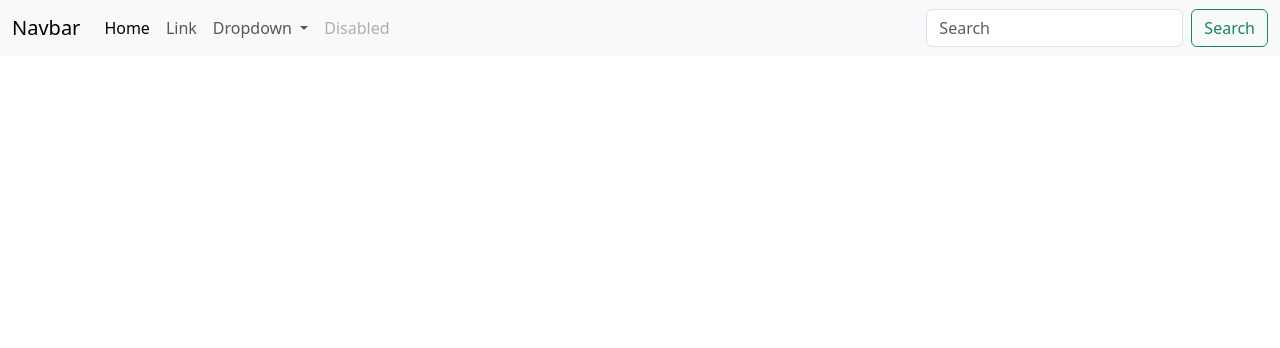
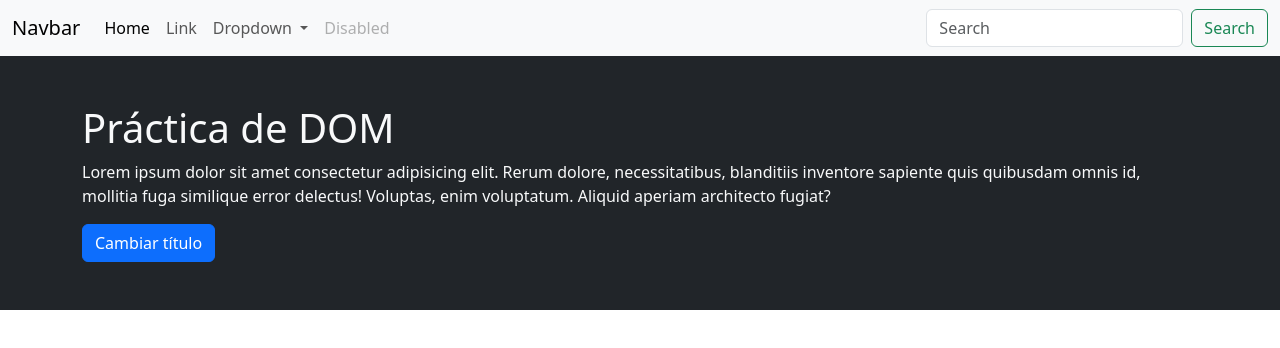
Before and after one commit to anasoledad/practicaDOM-c39, a plain HTML site: page index.html in a window 1280 px wide. Drawn offline with nearby package versions, Linux system fonts and the light colour scheme.

Commit message:
Agregamos el banner principal

```diff
--- a/index.html
+++ b/index.html
@@ -47,7 +47,18 @@
             </div>
           </nav>
     </header>
-    <main></main>
+    <main>
+        <section class="bg-dark text-light py-5">
+            <article class="container">
+                <h1>Práctica de DOM</h1>
+                <p>Lorem ipsum dolor sit amet consectetur adipisicing elit.
+                Rerum dolore, necessitatibus, blanditiis inventore sapiente quis quibusdam omnis id,
+                mollitia fuga similique error delectus! Voluptas, enim voluptatum. Aliquid aperiam architecto fugiat?</p>
+                <button class="btn btn-primary">Cambiar título</button>
+                </article>
+        </section>
+        <section></section>
+    </main>
     <footer></footer>
     <script src="https://cdn.jsdelivr.net/npm/bootstrap@5.3.0-alpha2/dist/js/bootstrap.bundle.min.js" integrity="sha384-qKXV1j0HvMUeCBQ+QVp7JcfGl760yU08IQ+GpUo5hlbpg51QRiuqHAJz8+BrxE/N" crossorigin="anonymous"></script>
 </body>
```
